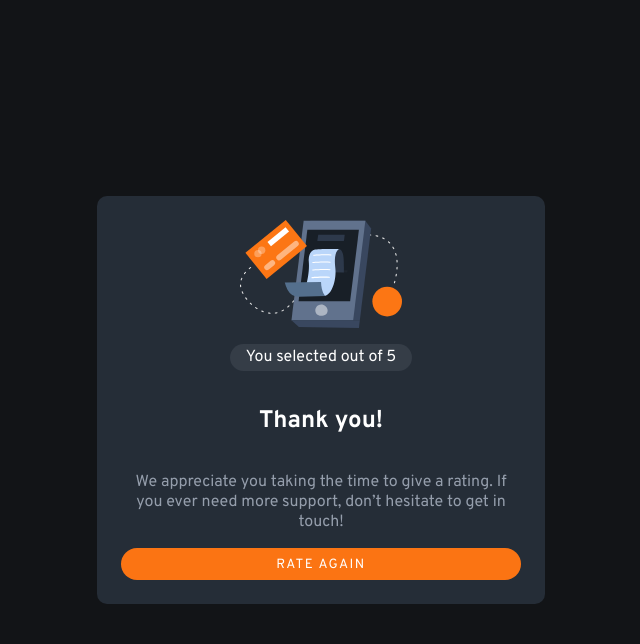
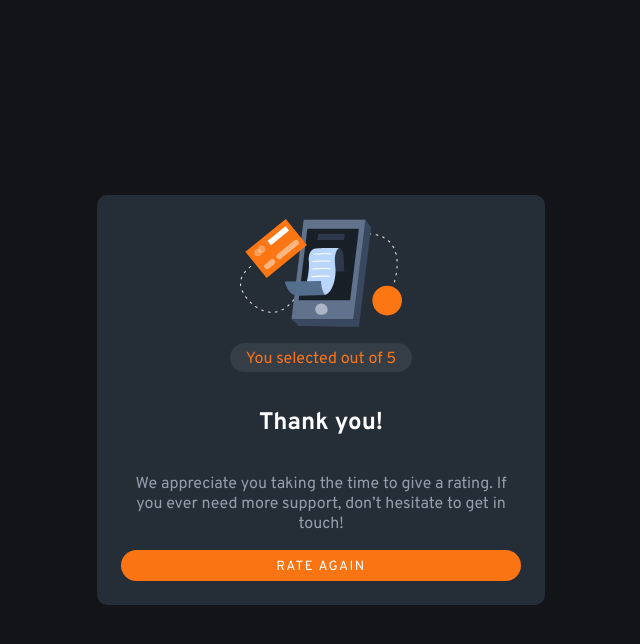
Before and after one commit to sakib-git/interactive-rating-component-main, a plain HTML site: page index.html in a window 1280 px wide. Both pictures are taken after a click on the button "SUBMIT". Shown: the whole page, without its empty margins (319-959 px from the left). Drawn offline with Linux system fonts and the light colour scheme.

Commit message:
Update style.css

```diff
--- a/style.css
+++ b/style.css
@@ -122,10 +122,10 @@ button{
 
 .thank-you p.gray{
     background-color:hsla(217, 12%, 63%, 0.141);
-    color: #fff;
-    text-align: center;
+    color: var(--Orange);
+
     border-radius: 30px;
-    padding: .2rem 1rem;
+    padding: .4rem 1rem 0.2rem 1rem;
     text-align: center;
 }
 
```
